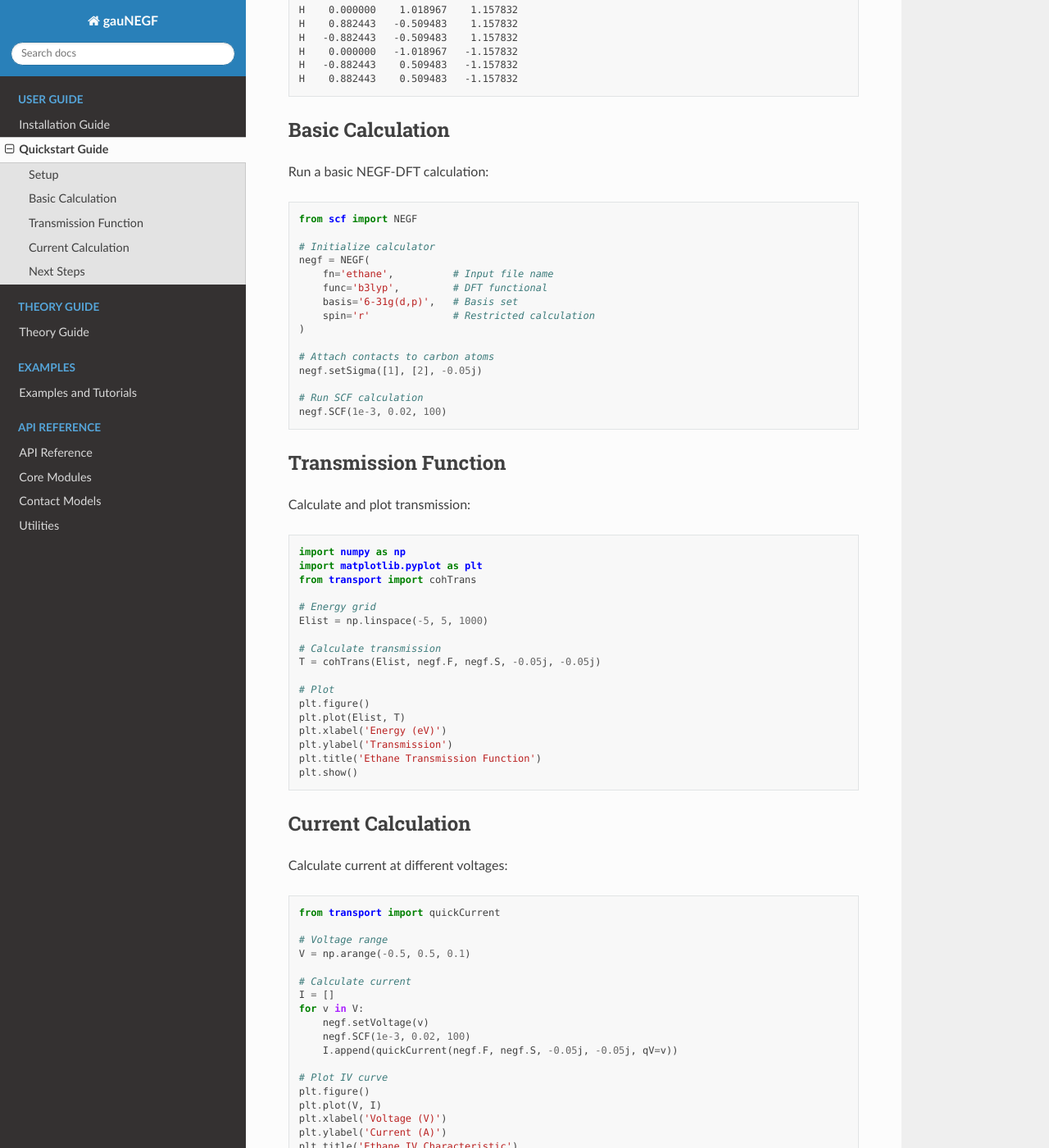
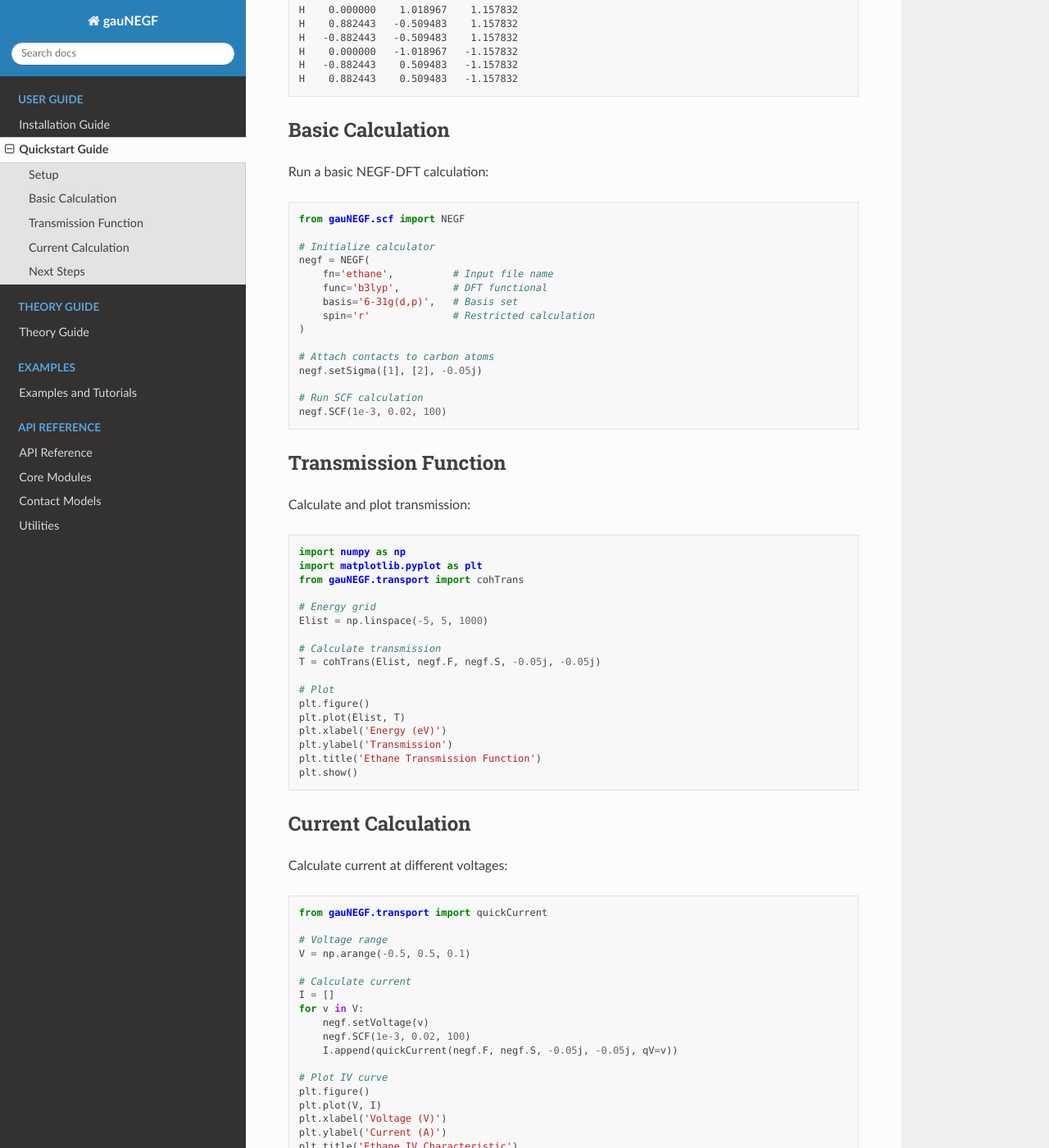
Before and after one commit to wliverno/GauNEGF, a Sphinx documentation site: the page built from docs/quickstart.rst, in a window 1280 px wide and 1400 px high, scrolled down 455 px. Shown: the whole window at 82% size. Built offline with Sphinx 7.4.7 and the Read the Docs theme 3.1.0, drawn with Linux system fonts in a browser that asks for light colours; pages that are not in the unit, such as notebooks, are missing from menus.

Commit message:
Fixed import statements in documentation and examples

```diff
--- a/docs/quickstart.rst
+++ b/docs/quickstart.rst
@@ -30,7 +30,7 @@ Run a basic NEGF-DFT calculation:
 
 .. code-block:: python
 
-    from scf import NEGF
+    from gauNEGF.scf import NEGF
 
     # Initialize calculator
     negf = NEGF(
@@ -54,7 +54,7 @@ Calculate and plot transmission:
 
     import numpy as np
     import matplotlib.pyplot as plt
-    from transport import cohTrans
+    from gauNEGF.transport import cohTrans
 
     # Energy grid
     Elist = np.linspace(-5, 5, 1000)
@@ -76,7 +76,7 @@ Calculate current at different voltages:
 
 .. code-block:: python
 
-    from transport import quickCurrent
+    from gauNEGF.transport import quickCurrent
 
     # Voltage range
     V = np.arange(-0.5, 0.5, 0.1)
```
Also changed, not shown: 2 other files.
